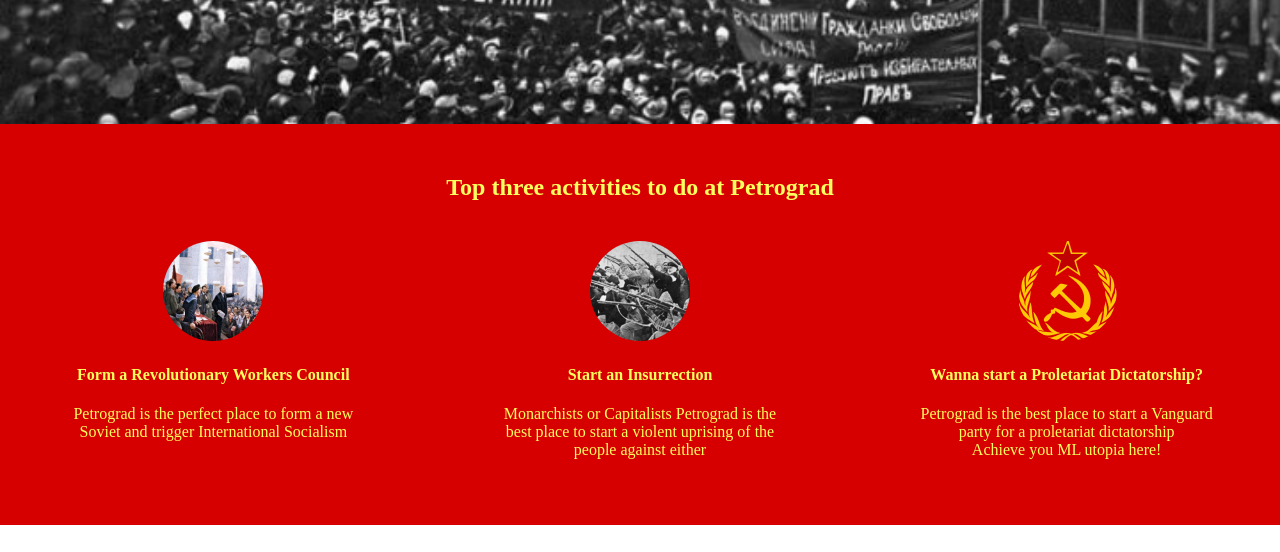
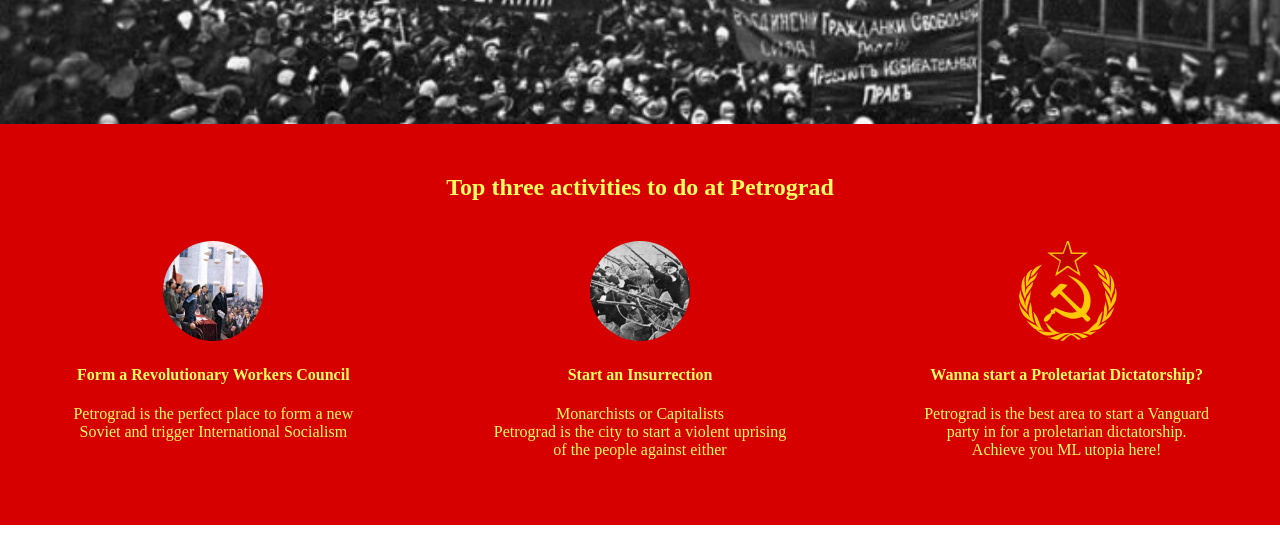
Before and after one commit to theblackmace/petrograd-guide, a plain HTML site: page index.html in a window 1280 px wide. Shown: the part 226-778 px from the top of the page. Drawn offline with Linux system fonts and the light colour scheme.

Commit message:
Update index.html

```diff
--- a/index.html
+++ b/index.html
@@ -23,12 +23,12 @@
                 <div id="insurrection">
                     <img src="images/Insurrection.png" class="circle">
                     <h4>Start an Insurrection</h4>
-                    <p>Monarchists or Capitalists Petrograd is the best place to start a violent uprising of the people against either</p>
+                    <p>Monarchists or Capitalists <br> Petrograd is the city to start a violent uprising of the people against either</p>
                 </div>
                 <div id="prolet">
                     <img src="images/vanguard.png" class="circle">
                     <h4>Wanna start a Proletariat Dictatorship?</h4>
-                    <p>Petrograd is the best place to start a Vanguard party for a proletariat dictatorship <br> Achieve you ML utopia here!</p>
+                    <p>Petrograd is the best area to start a Vanguard party in for a proletarian dictatorship. <br> Achieve you ML utopia here!</p>
                 </div>
             </div>
         </div>
```
